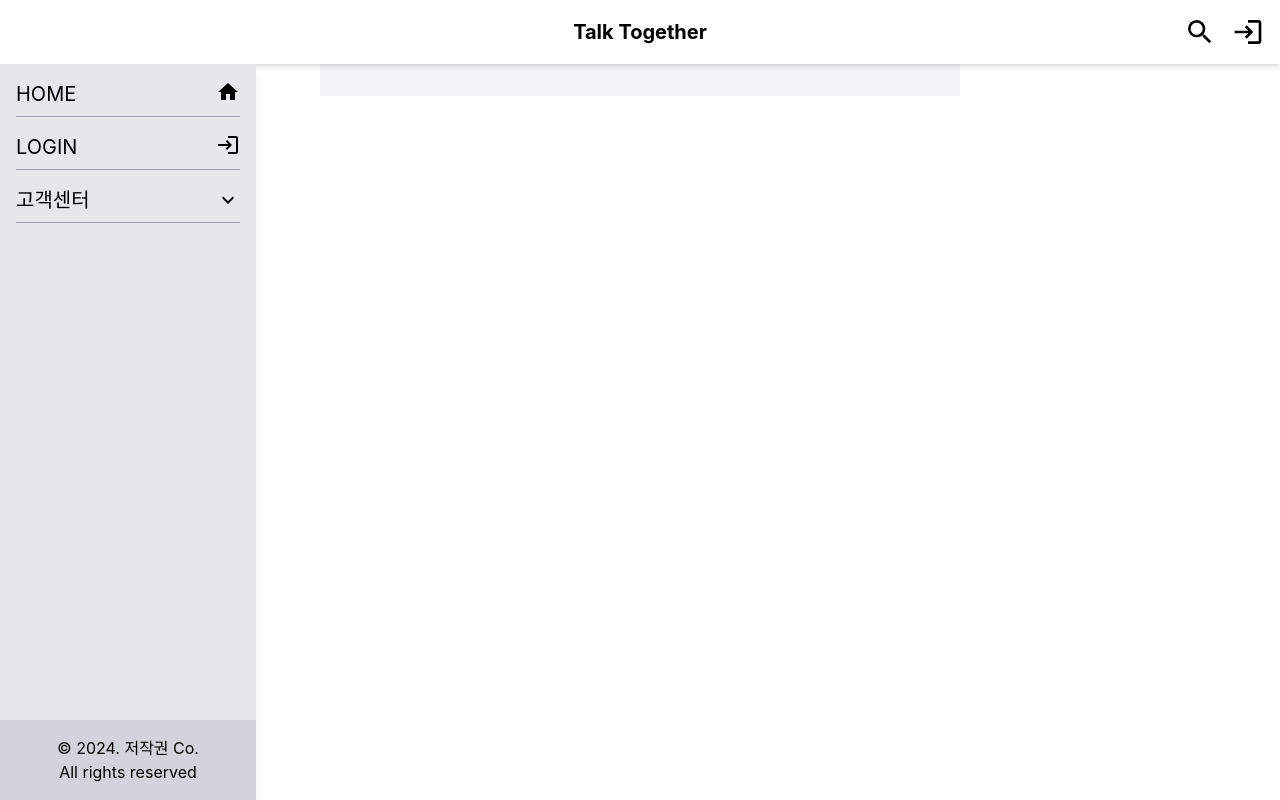
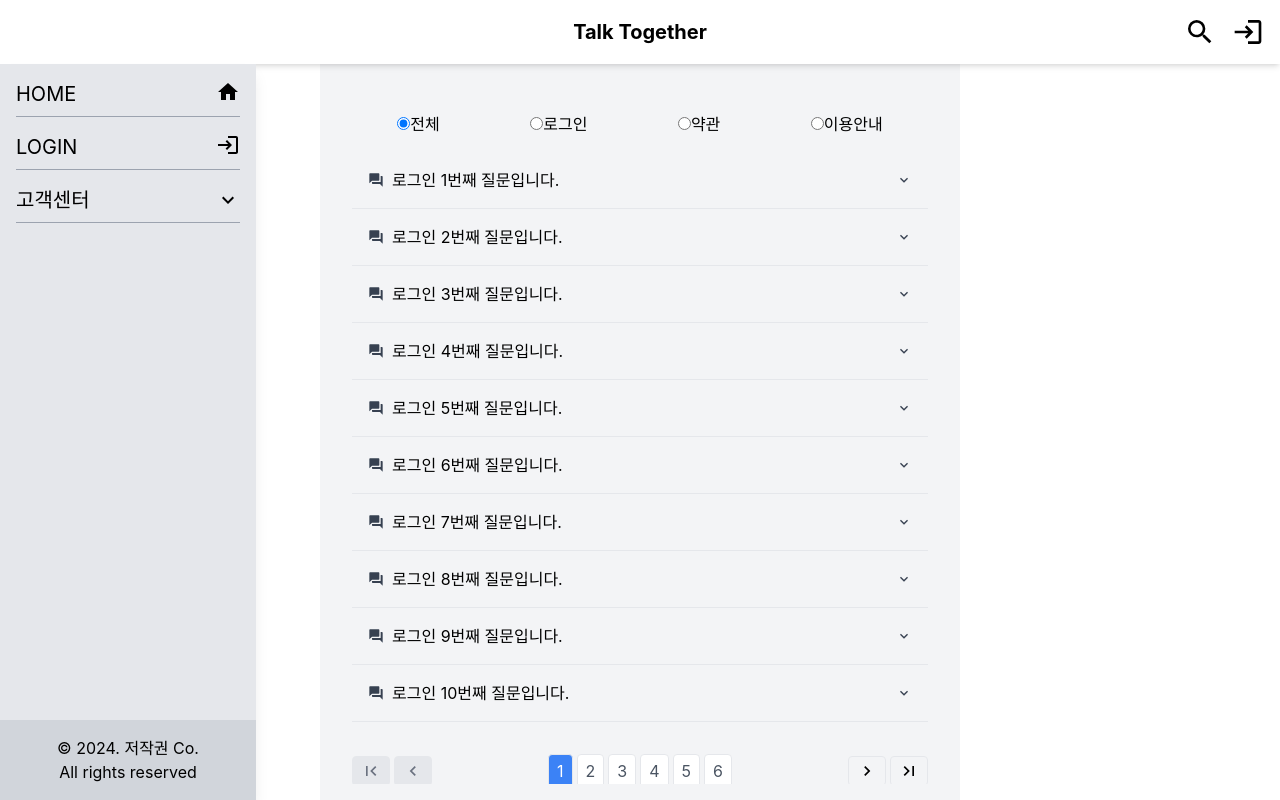
Before and after one commit to wallarin/my-board-app, a React (Create React App) app: page /my-board-app/faq in a window 1280 px wide. Built offline with nearby package versions, Linux system fonts and the light colour scheme; a web font is replaced by a local one.

Commit message:
Faq 부분 추가 및 URL 수정

```diff
--- a/src/App.jsx
+++ b/src/App.jsx
@@ -8,6 +8,8 @@ import { BrowserRouter as Router, Route, Routes } from 'react-router-dom';
 import LoginPage from './components/Utils/Login';
 import TermsOfUse from "./components/Utils/TermsOfUse";
 import SignUp from "./components/Utils/SignUp";
+import Faq from "./components/Utils/FaqList";
+import Inquiry from "./components/Utils/Inquiry";
 
 function App() {
 
@@ -61,8 +63,10 @@ function App() {
                                 </>
                             } />
                         <Route path="/my-board-app/login" element={<LoginPage />} />
-                        <Route path="/my-board-app/TermsOfUse" element={<TermsOfUse />} />
-                        <Route path="/my-board-app/SignUp" element={<SignUp />} />
+                        <Route path="/my-board-app/termsOfUse" element={<TermsOfUse />} />
+                        <Route path="/my-board-app/signUp" element={<SignUp />} />
+                        <Route path="/my-board-app/faq" element={<Faq />} />
+                        <Route path="/my-board-app/inquiry" element={<Inquiry />} />
                         {/* 상세보기 페이지 */}
                         <Route path="/my-board-app/post/:id" element={<PostDetail posts={posts} />} />
                     </Routes>
--- /dev/null
+++ b/src/components/Utils/FaqList.jsx
@@ -0,0 +1,172 @@
+import React, { useState, useRef, useEffect } from 'react';
+import { MdExpandMore, MdExpandLess, MdQuestionAnswer, MdChatBubble } from 'react-icons/md';
+import Pagination from './Pagination'; // 페이징 컴포넌트를 별도로 분리했다고 가정
+
+const faqs = {
+    login: Array.from({ length: 20 }, (_, index) => ({
+        id: index + 1,
+        question: `로그인 ${index + 1}번째 질문입니다.`,
+        answer: `로그인 ${index + 1}번째 질문에 대한 답변입니다.`,
+    })),
+    terms: Array.from({ length: 20 }, (_, index) => ({
+        id: index + 1,
+        question: `약관 ${index + 1}번째 질문입니다.`,
+        answer: `약관 ${index + 1}번째 질문에 대한 답변입니다.`,
+    })),
+    guide: Array.from({ length: 20 }, (_, index) => ({
+        id: index + 1,
+        question: `이용안내 ${index + 1}번째 질문입니다.`,
+        answer: `이용안내 ${index + 1}번째 질문에 대한 답변입니다.`,
+    })),
+};
+
+const allFaqs = [...faqs.login, ...faqs.terms, ...faqs.guide];
+
+function FaqItem({ faq, isOpen, onClick }) {
+    const [height, setHeight] = useState(0);
+    const contentRef = useRef(null);
+
+    useEffect(() => {
+        if (contentRef.current) {
+            setHeight(isOpen ? contentRef.current.scrollHeight : 0);
+        }
+    }, [isOpen]);
+
+    return (
+        <div className="border-b">
+            <button
+                className="w-full text-left p-4 flex items-center justify-between"
+                onClick={onClick}
+            >
+                <div className="flex items-center">
+                    <MdQuestionAnswer className="mr-2 text-gray-700" />
+                    {faq.question}
+                </div>
+                {isOpen ? <MdExpandLess className="text-gray-700" /> : <MdExpandMore className="text-gray-700" />}
+            </button>
+            <div
+                className="overflow-hidden transition-height duration-300 ease"
+                style={{ height }}
+            >
+                <div ref={contentRef} className="p-4 bg-gray-100 flex justify-end items-center rounded-lg">
+                    <div className="flex items-start">
+                        <div className="mr-2 mt-1 text-yellow-400">
+                            <MdChatBubble />
+                        </div>
+                        <div className="bg-yellow-200 p-4 rounded-lg max-w-xs lg:max-w-lg text-right leading-relaxed">
+                            {faq.answer}
+                        </div>
+                    </div>
+                </div>
+            </div>
+        </div>
+    );
+}
+
+function FaqCategory({ faqs, openIndex, onClick }) {
+    return (
+        <div className="mb-8">
+            {faqs.map((faq, index) => (
+                <FaqItem
+                    key={faq.id}
+                    faq={faq}
+                    isOpen={openIndex === index}
+                    onClick={() => onClick(index)}
+                />
+            ))}
+        </div>
+    );
+}
+
+function Faq() {
+    const [openIndex, setOpenIndex] = useState(null);
+    const [selectedCategory, setSelectedCategory] = useState('all');
+    const [currentPage, setCurrentPage] = useState(1);
+    const postsPerPage = 10; // 페이지당 표시할 아이템 수
+
+    const handleClick = (index) => {
+        setOpenIndex(openIndex === index ? null : index);
+    };
+
+    const handleCategoryChange = (event) => {
+        setSelectedCategory(event.target.value);
+        setCurrentPage(1); // 카테고리 변경 시 첫 페이지로 이동
+        setOpenIndex(null); // 열려 있는 질문을 닫음
+    };
+
+    const handlePageChange = (pageNumber) => {
+        setCurrentPage(pageNumber);
+        setOpenIndex(null); // 페이지 변경 시 열려 있는 질문을 닫음
+    };
+
+    const getFaqs = () => {
+        const selectedFaqs = selectedCategory === 'all' ? allFaqs : faqs[selectedCategory];
+        const indexOfLastPost = currentPage * postsPerPage;
+        const indexOfFirstPost = indexOfLastPost - postsPerPage;
+        return selectedFaqs.slice(indexOfFirstPost, indexOfLastPost);
+    };
+
+    const totalPosts = selectedCategory === 'all' ? allFaqs.length : faqs[selectedCategory].length;
+
+    return (
+        <div className="max-w-xl mx-auto mt-8 h-[calc(100vh-8rem)] overflow-y-auto">
+            <div className="mb-4 flex justify-around">
+                <label>
+                    <input
+                        type="radio"
+                        name="category"
+                        value="all"
+                        checked={selectedCategory === 'all'}
+                        onChange={handleCategoryChange}
+                    />
+                    전체
+                </label>
+                <label>
+                    <input
+                        type="radio"
+                        name="category"
+                        value="login"
+                        checked={selectedCategory === 'login'}
+                        onChange={handleCategoryChange}
+                    />
+                    로그인
+                </label>
+                <label>
+                    <input
+                        type="radio"
+                        name="category"
+                        value="terms"
+                        checked={selectedCategory === 'terms'}
+                        onChange={handleCategoryChange}
+                    />
+                    약관
+                </label>
+                <label>
+                    <input
+                        type="radio"
+                        name="category"
+                        value="guide"
+                        checked={selectedCategory === 'guide'}
+                        onChange={handleCategoryChange}
+                    />
+                    이용안내
+                </label>
+            </div>
+
+            <FaqCategory
+                faqs={getFaqs()}
+                openIndex={openIndex}
+                onClick={handleClick}
+            />
+
+            <Pagination
+                totalPosts={totalPosts}
+                postsPerPage={postsPerPage}
+                currentPage={currentPage}
+                onPageChange={handlePageChange}
+            />
+        </div>
+    );
+}
+
+export default Faq;
--- /dev/null
+++ b/src/components/Utils/Inquiry.jsx
@@ -0,0 +1,9 @@
+import React from 'react'
+
+function Inquiry() {
+  return (
+    <div>Inquiry</div>
+  )
+}
+
+export default Inquiry
--- a/src/components/Utils/Login.jsx
+++ b/src/components/Utils/Login.jsx
@@ -54,7 +54,7 @@ const Login = () => {
                     </div>
                     <div className="flex flex-col sm:flex-row justify-between mt-3 text-sm">
                         <span className="text-gray-400">아직 회원이 아니라면?</span>
-                        <Link to="/my-board-app/TermsOfUse" className="text-gray-500 underline ml-auto">회원가입하러 가기</Link>
+                        <Link to="/my-board-app/termsOfUse" className="text-gray-500 underline ml-auto">회원가입하러 가기</Link>
                     </div>
                 </form>
             </div>
--- a/src/components/Utils/TermsOfUse.jsx
+++ b/src/components/Utils/TermsOfUse.jsx
@@ -7,7 +7,7 @@ function TermsOfUse() {
 
     const handleAgree = () => {
         if (agreed) {
-            navigate('/my-board-app/SignUp'); // 회원가입 페이지로 이동
+            navigate('/my-board-app/signUp'); // 회원가입 페이지로 이동
         } else {
             alert('약관에 동의하셔야 합니다.');
         }
```
Also changed, not shown: src/assert/css/Faq.css (added, +18 -0 lines).
